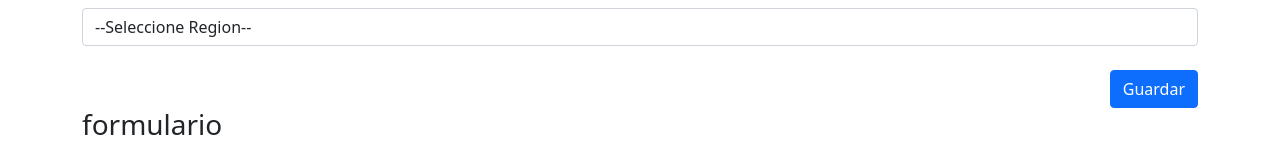
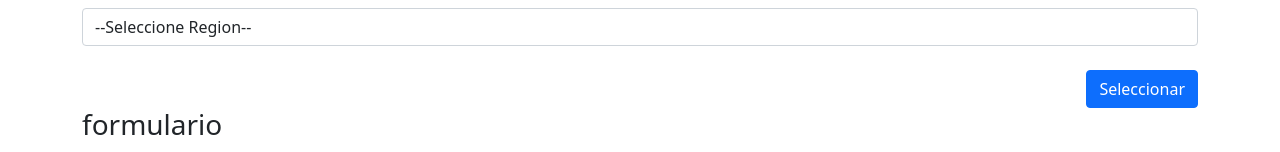
Before and after one commit to alejahndro02/selectores, an Angular app: page / in a window 1280 px wide. Shown: the part 153-305 px from the top of the page. Built offline with nearby package versions, Linux system fonts and the light colour scheme.

Commit message:
Se itero el arreglo de regiones dentro del elemento option con un *ngFor y se aplico el evento clock dentro del boton que ejecuta el metodo guardar

```diff
--- a/src/app/paises/pages/selector/selector.component.html
+++ b/src/app/paises/pages/selector/selector.component.html
@@ -1,15 +1,16 @@
 <h1 class="mt-5">Selectores Anidados</h1>
 <hr>
 <form [formGroup]="miformulario"
-      (ngSubmit)="guardar()">
+      >
     <div class="row">
         <div class="col">
             <label class="form-label">Region:</label>
             <select class="form-control"
                     formControlName="region">
                 <option value="">--Seleccione Region--</option>
-                <option value="1">Europe</option>
 
+                <option *ngFor="let region of regiones"
+                        [value]="region | lowercase">{{region}}</option>
             </select>
         </div>
     </div>
@@ -17,8 +18,9 @@
 <div class="row mt-4">
     <div class="col">
         <button class="btn btn-primary float-end"
-                type="submit">
-            Guardar
+                type="button"
+                (click)="guardar()">
+            Seleccionar
         </button>
     </div>
 </div>
```
